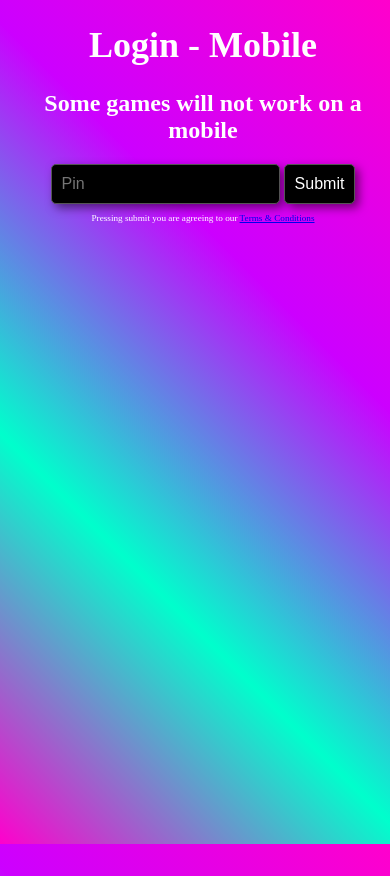
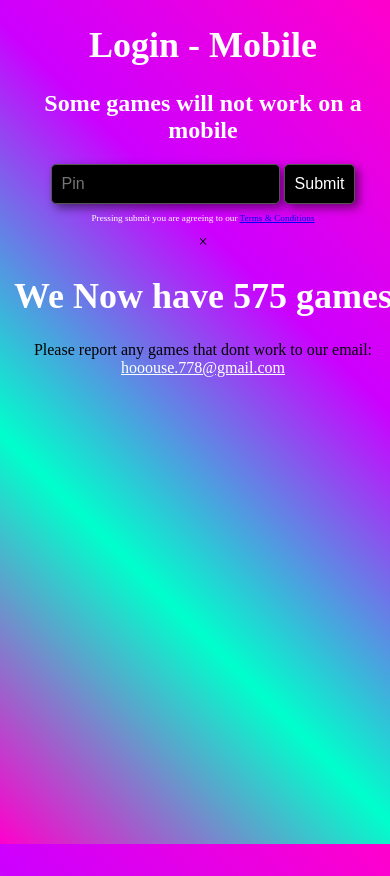
Before and after one commit to house-778/old, a plain HTML site: page mobillog.html in a window 390 px wide. Drawn offline with Linux system fonts and the light colour scheme.

Commit message:
Update mobillog.html

```diff
--- a/mobillog.html
+++ b/mobillog.html
@@ -21,7 +21,7 @@
     <input id="pin" class="pinentry" type="password" placeholder="Pin">
     <button class="loginbutton" onclick="login()">Submit</button>
 
-    <p class = "little">Pressing submit you are agreeing to our <a href="tc.html"> Terms & Conditions</a></p>
+    <p class = "little">Pressing submit you are agreeing to our <a href="tc.html">Terms & Conditions</a></p>
     <style>
       .little{
         font-size: 0.575em;
@@ -36,6 +36,14 @@
     </style>
 
   </div>
+    <div id="popup-container" class="popup-container">
+    <div class="popup-content">
+        <span class="close-btn" onclick="closePopup()">&times;</span>
+        <h1>We Now have 575 games</h1>
+        <p>Please report any games that dont work to our email:<br/><a style="color:white" href="mailto:hooouse.778@gmail.com">hooouse.778@gmail.com</a></p>
+    </div>
+    <script src="whatnew.js"></script>
+</div>
   <script src="login.js"></script>
 </body>
 <script src="background.js"></script>
```
